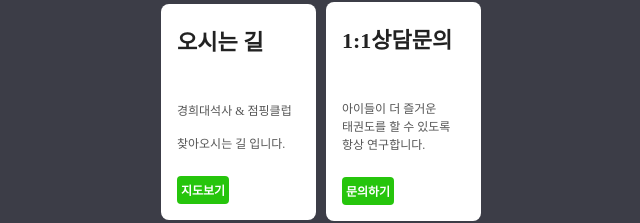
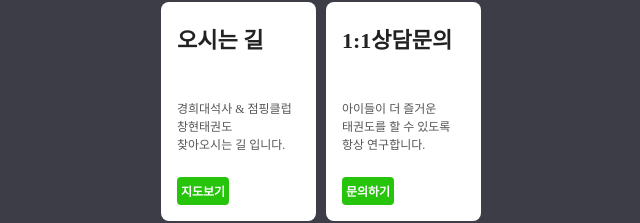
Before and after one commit to brandinglink/changhyuntaekwon, a plain HTML site: page index.html in a window 1280 px wide. Shown: the part 334-557 px from the top of the page, without its empty margins (319-959 px from the left). Drawn offline with Linux system fonts and the light colour scheme; a web font is replaced by a local one.

Commit message:
Update index.html

```diff
--- a/index.html
+++ b/index.html
@@ -150,7 +150,7 @@
         <div class="bigs">
             <a target="_blank" href="https://m.place.naver.com/place/1540802100/home?entry=pll">
                 <div class="name">오시는 길</div>
-                <div class="desc">경희대석사 & 점핑클럽<br><br>찾아오시는 길 입니다.</div>
+                <div class="desc">경희대석사 & 점핑클럽<br>창현태권도<br>찾아오시는 길 입니다.</div>
                 <div class="btn">지도보기</div>
             </a>
             <a target="_blank" href="tel:0315953354">
```
